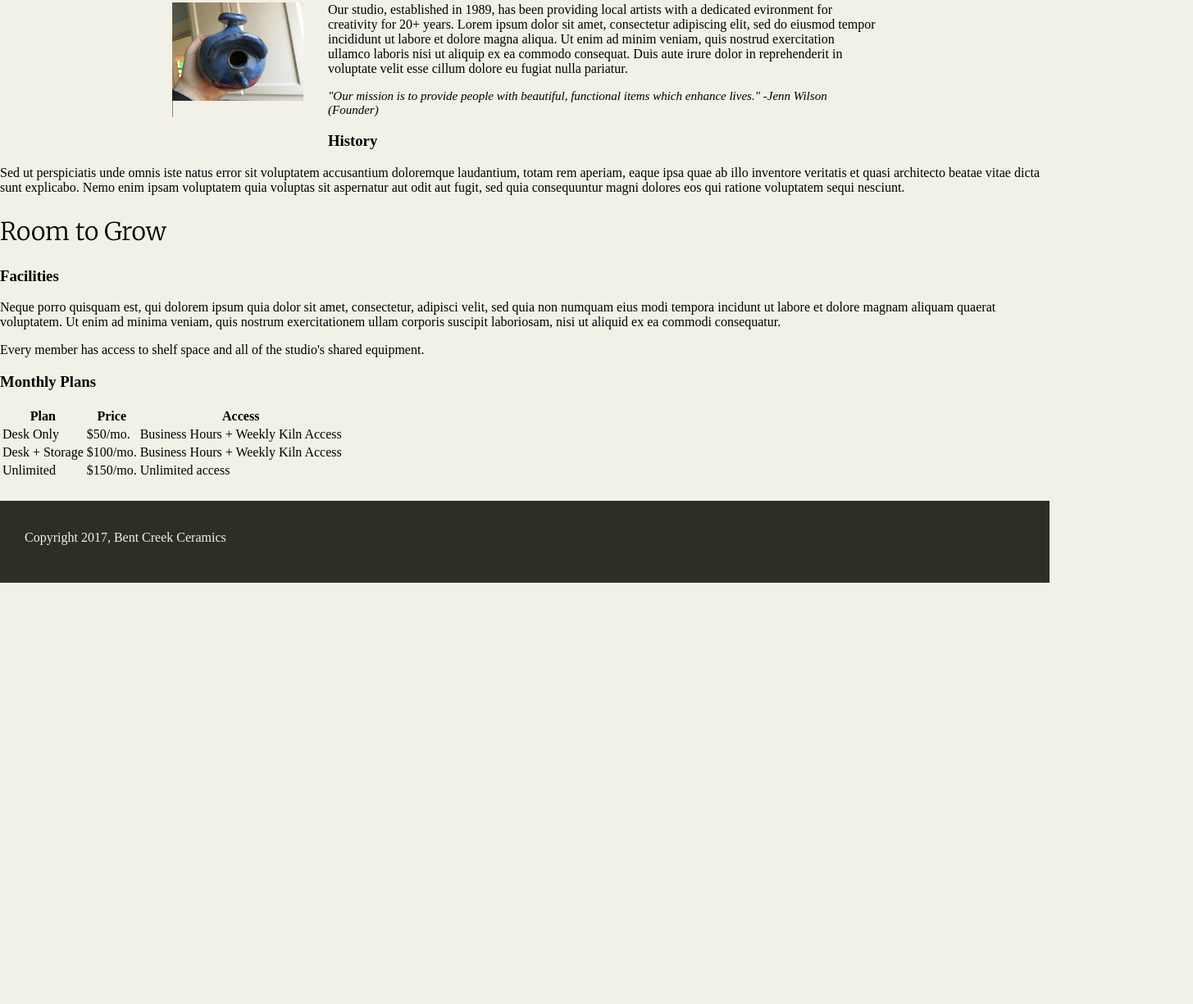
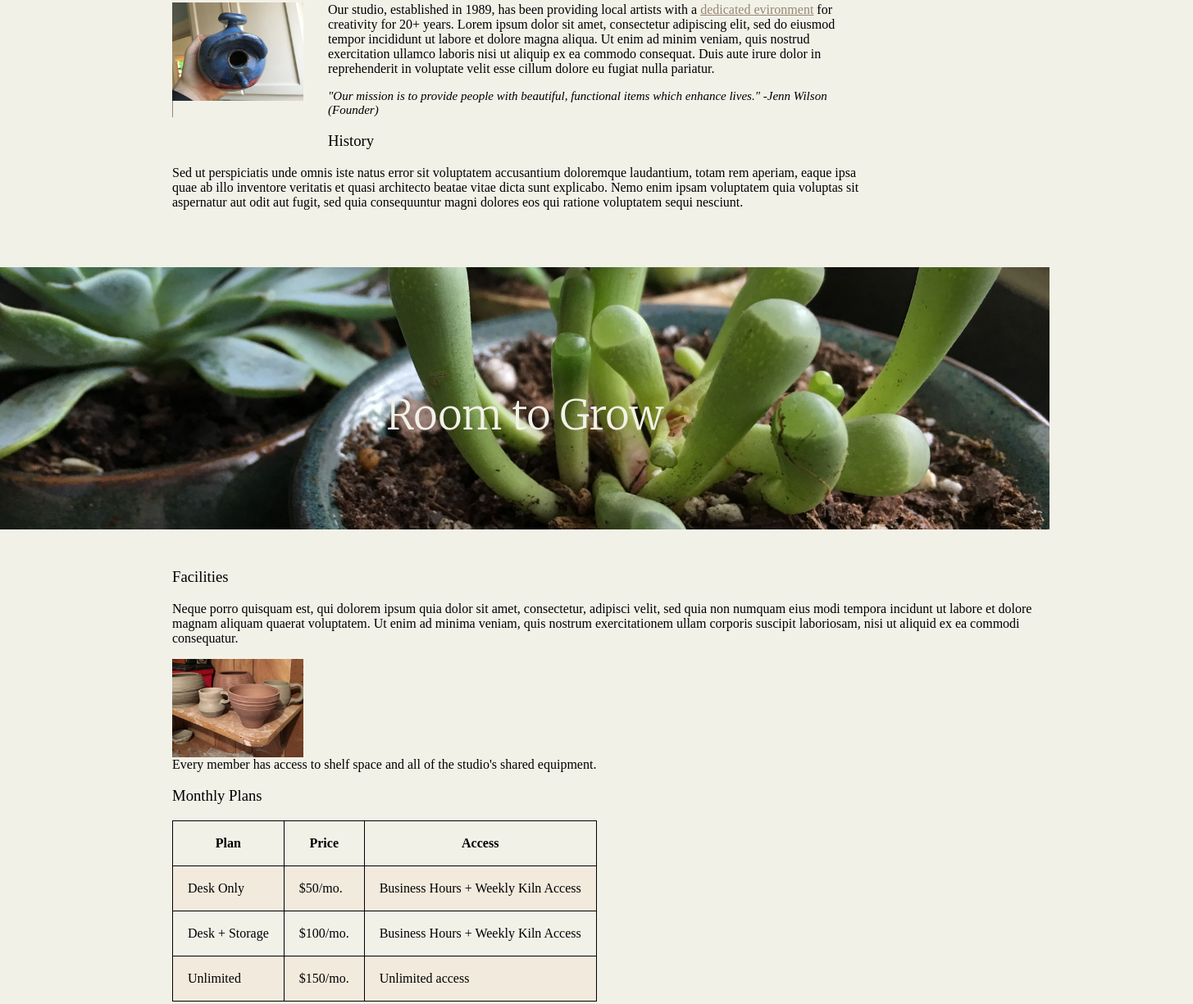
Before and after one commit to anniemaejenkins/Bent-Creek-Ceramics, a plain HTML site: page about/about.html in a window 1280 px wide. Shown: the part 229-1454 px from the top of the page at 82% size, 1455 px wide, since content can reach past the window. Before the commit the page ends 940 px from the top, so only its background shows below. Drawn offline with Linux system fonts and the light colour scheme.

Commit message:
added even more styling to about

```diff
--- a/about/about.html
+++ b/about/about.html
@@ -35,7 +35,7 @@
   <div class="firstpara">
     <img src="../images/optimized/birdhouse.jpg" id="birdhouse" alt="birdhouse">
     <p>
-      Our studio, established in 1989, has been providing local artists with a dedicated evironment for creativity for 20+ years. Lorem ipsum dolor sit amet, consectetur adipiscing elit, sed do eiusmod tempor incididunt ut labore et dolore magna aliqua. Ut enim ad minim veniam, quis nostrud exercitation ullamco laboris nisi ut aliquip ex ea commodo consequat. Duis aute irure dolor in reprehenderit in voluptate velit esse cillum dolore eu fugiat nulla pariatur.
+      Our studio, established in 1989, has been providing local artists with a <a href="#fac">dedicated evironment</a> for creativity for 20+ years. Lorem ipsum dolor sit amet, consectetur adipiscing elit, sed do eiusmod tempor incididunt ut labore et dolore magna aliqua. Ut enim ad minim veniam, quis nostrud exercitation ullamco laboris nisi ut aliquip ex ea commodo consequat. Duis aute irure dolor in reprehenderit in voluptate velit esse cillum dolore eu fugiat nulla pariatur.
     </p>
     <blockquote>
       "Our mission is to provide people with beautiful, functional items which enhance lives."
@@ -43,29 +43,37 @@
     </blockquote>
   </div>
 
-
-    <h3>History</h3>
+  <div class="secondpara">
+    <h3 class="hist">History</h3>
     <p>
       Sed ut perspiciatis unde omnis iste natus error sit voluptatem accusantium doloremque laudantium, totam rem aperiam, eaque ipsa quae ab illo inventore veritatis et quasi architecto beatae vitae dicta sunt explicabo. Nemo enim ipsam voluptatem quia voluptas sit aspernatur aut odit aut fugit, sed quia consequuntur magni dolores eos qui ratione voluptatem sequi nesciunt.
     </p>
-    <h2>Room to Grow</h2>
-    <h3>Facilities</h3>
+  </div>
+    <div class="roomtogrow">
+    <img src="../images/optimized/background-3.jpg" id="growimg" alt="growimg">
+    <h2 class="grow">Room to Grow</h2>
+  </div>
+  <div class="lastpara">
+    <h3 class="fac" id="fac">Facilities</h3>
     <p>
       Neque porro quisquam est, qui dolorem ipsum quia dolor sit amet, consectetur, adipisci velit, sed quia non numquam eius modi tempora incidunt ut labore et dolore magnam aliquam quaerat voluptatem. Ut enim ad minima veniam, quis nostrum exercitationem ullam corporis suscipit laboriosam, nisi ut aliquid ex ea commodi consequatur.
     </p>
     <aside>
+      <img src="../images/optimized/background-1.jpg" id="pots" alt="pots">
       Every member has access to shelf space and all of the studio's shared equipment.
     </aside>
+  </div>
+  </div>
 
-
-    <h3>Monthly Plans</h3>
+  <div class="table">
+    <h3 class="month">Monthly Plans</h3>
     <table>
       <tr>
        <th>Plan</th>
        <th>Price</th>
        <th>Access</th>
      </tr>
-     <tr>
+     <tr class="desk">
       <td>Desk Only</td>
       <td>$50/mo.</td>
       <td>Business Hours + Weekly Kiln Access</td>
@@ -75,12 +83,13 @@
       <td>$100/mo.</td>
       <td>Business Hours + Weekly Kiln Access</td>
      </tr>
-     <tr>
+     <tr class="unlimited">
        <td>Unlimited</td>
        <td>$150/mo.</td>
        <td>Unlimited access</td>
      </tr>
     </table>
+  </div>
 
     <footer>
       <p>
--- a/styles.css
+++ b/styles.css
@@ -6,6 +6,7 @@
   background-color: #F2F1E8;
   padding: 25px 0 0 0;
   margin: 0;
+  width: 100%;
 }
 
 header{
@@ -153,6 +154,7 @@ footer p{
 #about{
   background-color: #F2F1E8;
   margin: 0;
+  width: 100%;
 }
 
 .aboutnav{
@@ -180,7 +182,11 @@ footer p{
 
 .firstpara{
   margin-left: 210px;
-  margin-right: 210px;
+  width: 66.562255%;
+}
+
+p a{
+  color: #968772;
 }
 
 blockquote{
@@ -191,3 +197,80 @@ blockquote{
   font-style: italic;
   text-align: left;
 }
+
+.secondpara{
+  margin-left: 210px;
+  width: 66.562255%;
+  margin-bottom: 70px;
+}
+
+.hist{
+  font-weight: 300;
+}
+.roomtogrow{
+  text-align: center;
+}
+
+.grow{
+  margin: -175px;
+  margin-bottom: 155px;
+  font-size: 50px;
+  color: #F2F1E8;
+}
+
+#growimg{
+  height: 320px;
+  min-width: 100%;
+  object-fit: cover;
+
+}
+
+.lastpara{
+  margin-left: 210px;
+}
+
+.fac{
+  font-weight: 300;
+}
+
+.month{
+  font-weight: 300;
+}
+
+.table{
+  margin-left: 210px;
+}
+
+table{
+  border-collapse: collapse;
+}
+
+th{
+    border: 1px solid #000;
+    padding: 18px;
+}
+
+.desk{
+  background-color: rgb(242, 234, 221);
+}
+
+.unlimited{
+  background-color: rgb(242, 234, 221);
+}
+
+aside{
+  display: flex;
+  flex-flow: column;
+}
+
+#pots{
+  width: 160px;
+  height: 120px;
+  object-fit: cover;
+}
+
+td{
+  border: 1px solid #000;
+  border-spacing: 0px;
+  padding: 18px;
+}
```
